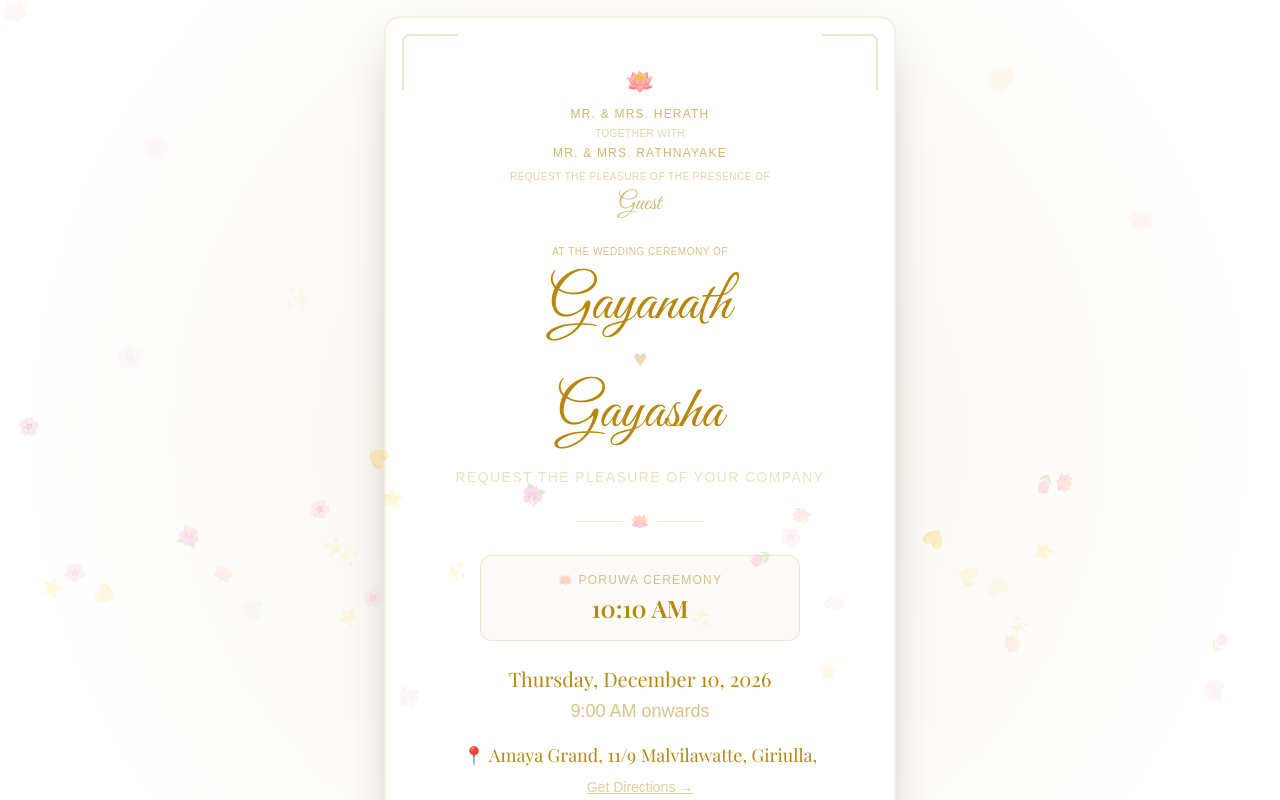
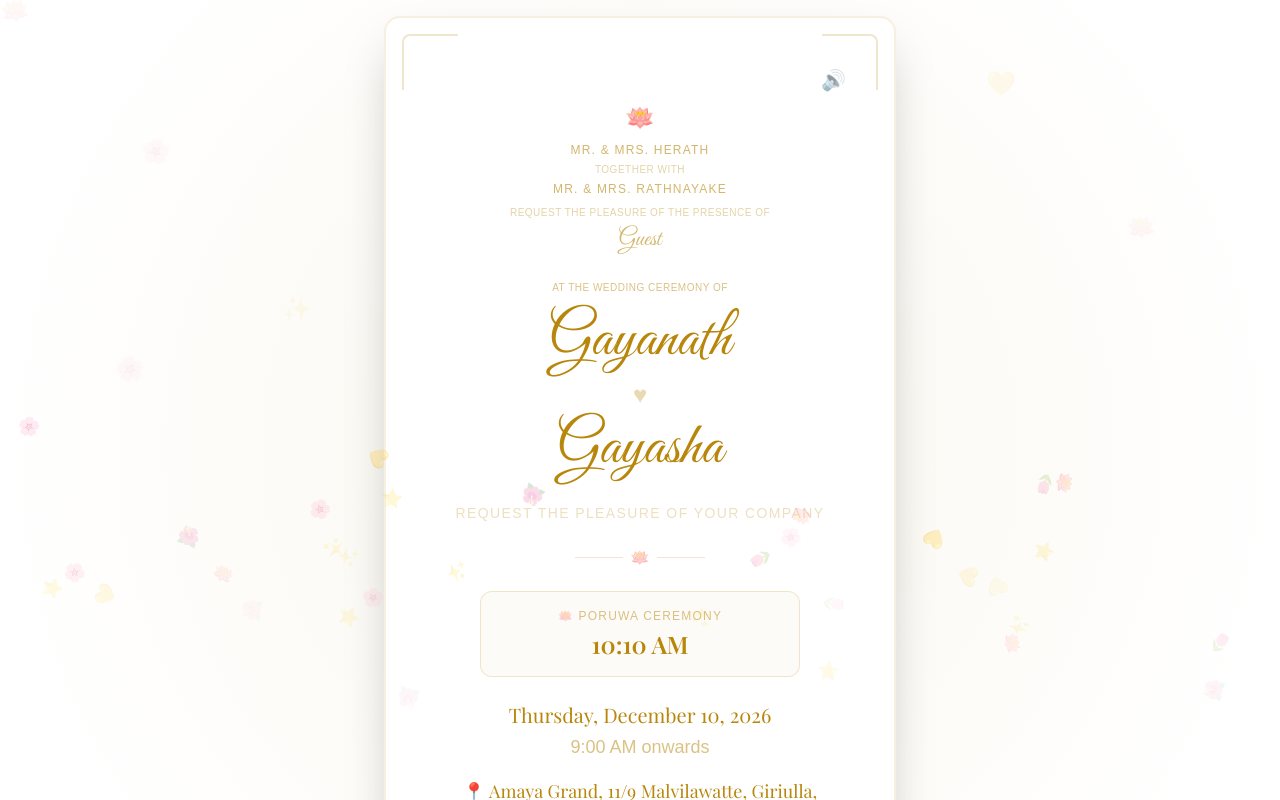
Before and after one commit to nipun-shalinda/wedvite-app, a Next.js app: page /invite in a window 1280 px wide. Both pictures are taken after a click on the element 640 px from the left and 400 px from the top of the page. Shown: the top 800 px of the page. Built offline with nearby package versions, Linux system fonts and the light colour scheme; a web font is replaced by a local one.

Commit message:
add the music

```diff
--- a/src/app/invite/page.tsx
+++ b/src/app/invite/page.tsx
@@ -1,6 +1,6 @@
 "use client";
 
-import { Suspense, useState } from "react";
+import { Suspense, useState, useEffect, useRef } from "react";
 import { useSearchParams } from "next/navigation";
 import { decodeCardData } from "@/lib/card-data";
 import { updateRsvp } from "@/lib/google-sheet";
@@ -29,6 +29,18 @@ function InviteContent() {
   const [rsvpDone, setRsvpDone] = useState(false);
   const [attending, setAttending] = useState<boolean | null>(null);
   const [sending, setSending] = useState(false);
+
+  // Audio state and refs
+  const audioRef = useRef<HTMLAudioElement | null>(null);
+  const [isMuted, setIsMuted] = useState(false);
+
+  // Play music when card opens
+  useEffect(() => {
+    if (isOpen && audioRef.current) {
+      audioRef.current.volume = 0.5;
+      audioRef.current.play().catch(() => {});
+    }
+  }, [isOpen]);
 
   if (!card) {
     return (
@@ -297,6 +309,25 @@ function InviteContent() {
               {/* Content overlay with slight backdrop */}
               <div className="p-8 sm:p-12 text-center relative z-10">
                 <div className="relative z-10">
+                  {/* Mute / Unmute music button */}
+                  {isOpen && (
+                    <div className="flex justify-end mb-2">
+                      <button
+                        onClick={() => {
+                          if (audioRef.current) {
+                            audioRef.current.muted = !isMuted;
+                          }
+                          setIsMuted(!isMuted);
+                        }}
+                        className="text-xl opacity-50 hover:opacity-90 transition select-none"
+                        style={{ color: card.accentColor }}
+                        title={isMuted ? 'Unmute' : 'Mute'}
+                      >
+                        {isMuted ? '🔇' : '🔊'}
+                      </button>
+                    </div>
+                  )}
+
                   <motion.p
                     className="text-2xl mb-2 select-none"
                     initial={{ opacity: 0, scale: 0 }}
@@ -600,6 +631,14 @@ function InviteContent() {
           </motion.div>
         )}
       </AnimatePresence>
+
+      {/* Audio element */}
+      <audio
+        ref={audioRef}
+        src="/music/love-song.mp3"
+        loop
+        preload="auto"
+      />
     </div>
   );
 }
```
Also changed, not shown: public/music/README.txt (added), 1 other file (tests, documents, lock files or other folders).
